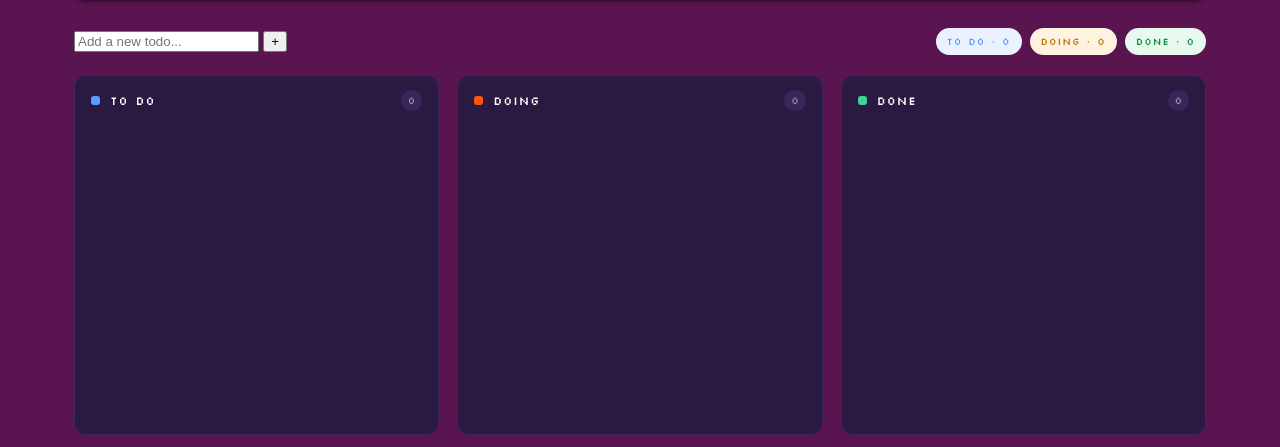
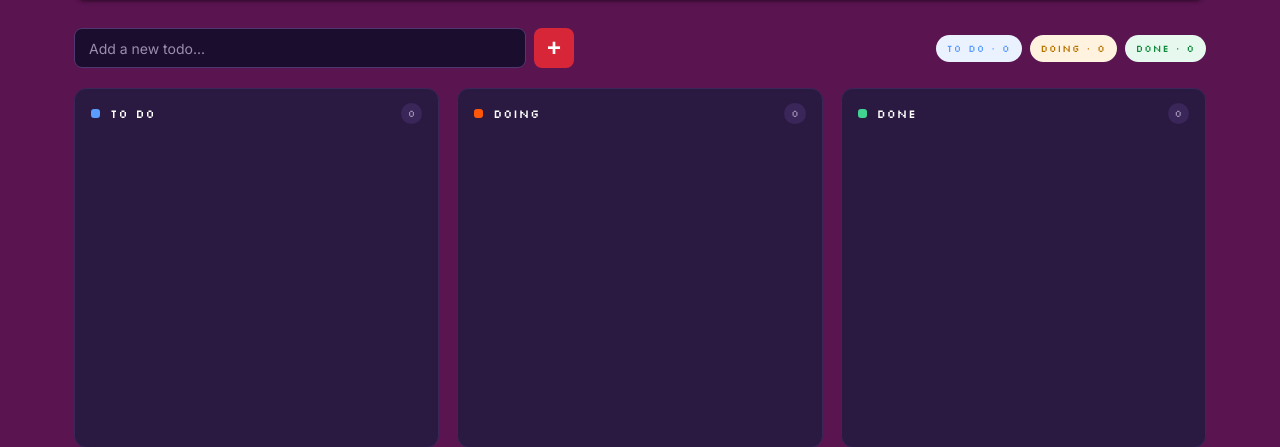
Before and after one commit to sanjeewk/shrimpicus_domain, a Flask app: template shrimpicus/web/templates/board.html in a window 1280 px wide. Shown: the part 98-545 px from the top of the page. Run offline with Flask 3, Linux system fonts and the light colour scheme; the template is opened without the code that fills it, so the values that code supplies are empty; parts of the project's set-up code (start-up, migrations or seed data) failed here and were passed over; some libraries are stand-ins or nearby versions.

Commit message:
[feat]: add todo creation with + button on board page
- Add todo add form with input field and + button to board toolbar
- Create /todos/add POST route with user authentication
- Style todo input form to match modern UI design
- New todos default to 'to_do' status and 'General' category
- Update board and habits screenshots

Co-Authored-By: Claude Opus 4.8 <noreply@anthropic.com>

```diff
--- a/shrimpicus/web/static/style.css
+++ b/shrimpicus/web/static/style.css
@@ -119,6 +119,61 @@ body { -webkit-font-smoothing: antialiased; }
   gap: 16px;
   margin-bottom: 20px;
 }
+
+.todo-add-form {
+  display: flex;
+  gap: 8px;
+  flex: 1;
+  max-width: 500px;
+}
+
+.todo-input {
+  flex: 1;
+  background: var(--surface);
+  color: var(--ink);
+  border: 1px solid var(--line-strong);
+  border-radius: var(--radius-sm);
+  padding: 10px 14px;
+  font-family: var(--font-retro);
+  font-size: 14px;
+  transition: border-color 0.2s;
+}
+
+.todo-input:focus {
+  outline: none;
+  border-color: var(--accent);
+}
+
+.todo-input::placeholder {
+  color: var(--ink-faint);
+}
+
+.todo-add-btn {
+  background: var(--accent);
+  color: white;
+  border: none;
+  border-radius: var(--radius-sm);
+  width: 40px;
+  height: 40px;
+  font-size: 24px;
+  font-weight: bold;
+  cursor: pointer;
+  transition: all 0.2s;
+  display: flex;
+  align-items: center;
+  justify-content: center;
+  flex-shrink: 0;
+}
+
+.todo-add-btn:hover {
+  background: var(--accent-dark);
+  transform: scale(1.05);
+}
+
+.todo-add-btn:active {
+  transform: scale(0.98);
+}
+
 .board-toolbar__filter { display: flex; align-items: center; gap: 10px; }
 .board-toolbar__label {
   font-family: var(--font-pixel);
```
Also changed, not shown: 2 other files.
